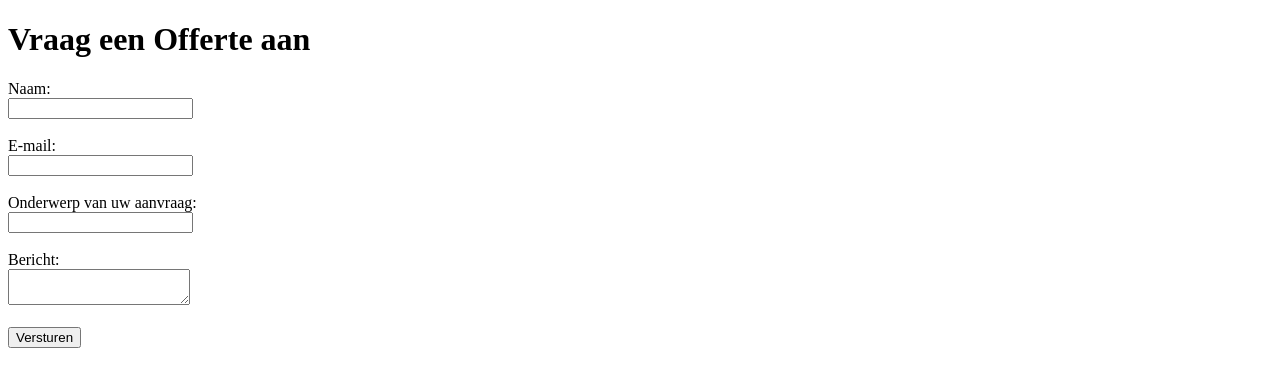
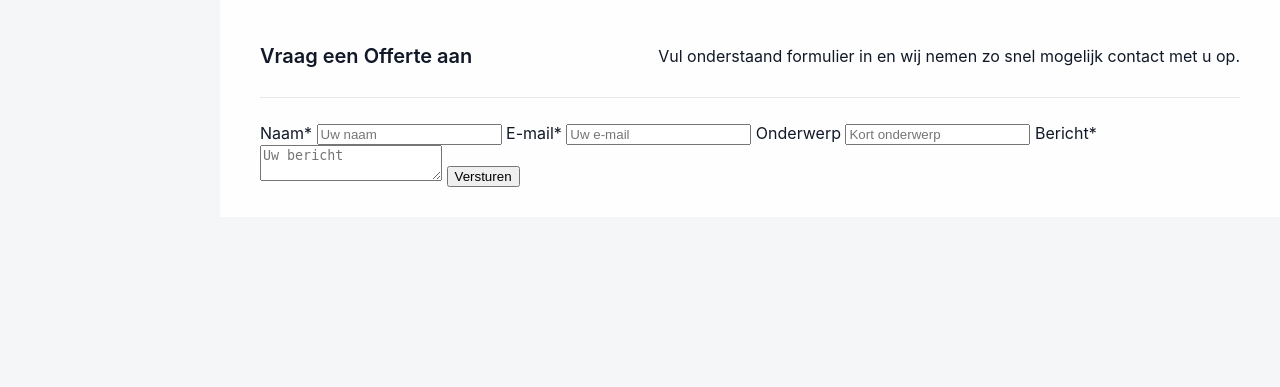
Before and after one commit to Joesra/dooyoogeequu34, a Flask app: page /offerte in a window 1280 px wide. Shown: the top 387 px of the page. Run offline with Flask 3, Linux system fonts and the light colour scheme.

Commit message:
placeholders toegevoegd aan de form

```diff
--- a/app/templates/offerte_aanvraag.html
+++ b/app/templates/offerte_aanvraag.html
@@ -2,24 +2,36 @@
 <html lang="nl">
 <head>
     <meta charset="UTF-8">
+    <meta name="viewport" content="width=device-width, initial-scale=1.0">
     <title>Offerte Aanvraag</title>
+    <link rel="stylesheet" href="{{ url_for('static', filename='css/style.css') }}">
+    <link rel="stylesheet" href="{{ url_for('static', filename='css/info.css') }}">
+    <link rel="stylesheet" href="{{ url_for('static', filename='css/offerte_aanvraag.css') }}">
 </head>
 <body>
-    <h1>Vraag een Offerte aan</h1>
-    <form method="POST" action="/offerte">
-        <label>Naam:</label><br>
-        <input type="text" name="naam" required><br><br>
+    <div class="main offerte-page">
+        <header class="offerte-header">
+            <h1>Vraag een Offerte aan</h1>
+            <p>Vul onderstaand formulier in en wij nemen zo snel mogelijk contact met u op.</p>
+        </header>
 
-        <label>E-mail:</label><br>
-        <input type="email" name="email" required><br><br>
+        <div class="form-container">
+            <form method="POST" action="/offerte">
+                <label>Naam*</label>
+                <input type="text" name="naam" required placeholder="Uw naam">
 
-        <label>Onderwerp van uw aanvraag:</label><br>
-        <input type="text" name="onderwerp"><br><br>
+                <label>E-mail*</label>
+                <input type="email" name="email" required placeholder="Uw e-mail">
 
-        <label>Bericht:</label><br>
-        <textarea name="bericht" required></textarea><br><br>
+                <label>Onderwerp</label>
+                <input type="text" name="onderwerp" placeholder="Kort onderwerp">
 
-        <button type="submit">Versturen</button>
-    </form>
+                <label>Bericht*</label>
+                <textarea name="bericht" required placeholder="Uw bericht"></textarea>
+
+                <button type="submit">Versturen</button>
+            </form>
+        </div>
+    </div>
 </body>
 </html>
```
